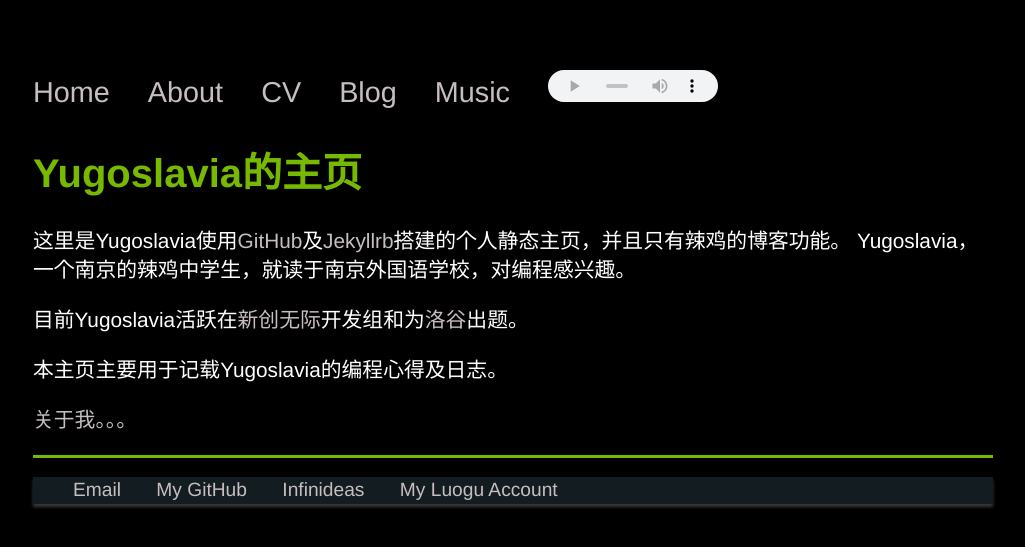
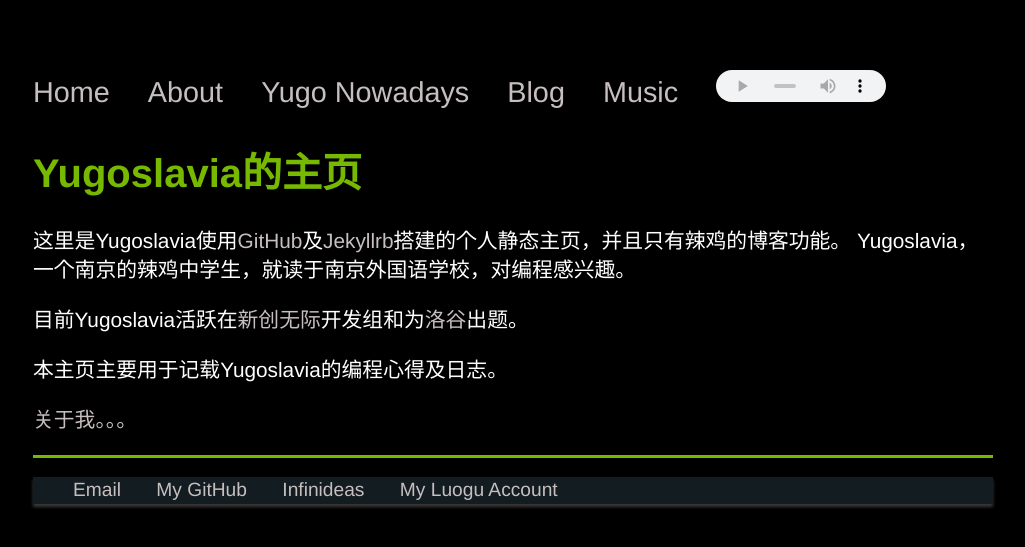
Before and after one commit to Yugoslavia36/yugoslavia36.github.io, a Jekyll site: the page built from index.html, in a window 1280 px wide. Shown: the top 547 px of the page, without its empty margins (127-1152 px from the left). Built offline with Jekyll 4.4.1, drawn with Linux system fonts in a browser that asks for light colours.

Commit message:
Update default.html

```diff
--- a/_layouts/default.html
+++ b/_layouts/default.html
@@ -15,7 +15,7 @@
 <link rel="shortcut icon" type="image/ico" href="yugo.ico">
 <li><a href="/">Home</a></li>
 <li><a href="/about">About</a></li>
-<li><a href="/cv">CV</a></li>
+<li><a href="/cv">Yugo Nowadays</a></li>
 <li><a href="/blog">Blog</a></li>
 <li><a href="/music">Music</a></li>
   <audio controls="controls" loop="loop">
```
